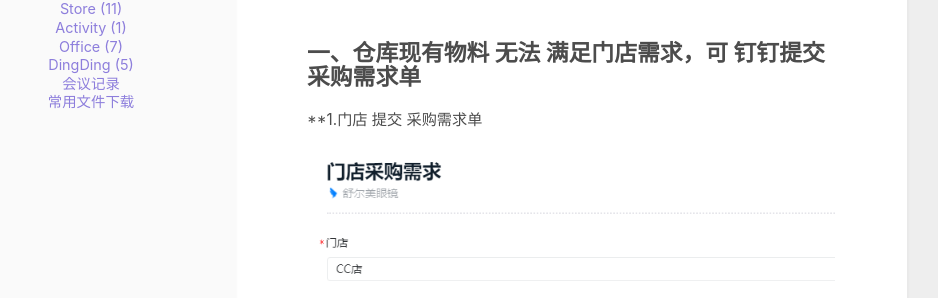
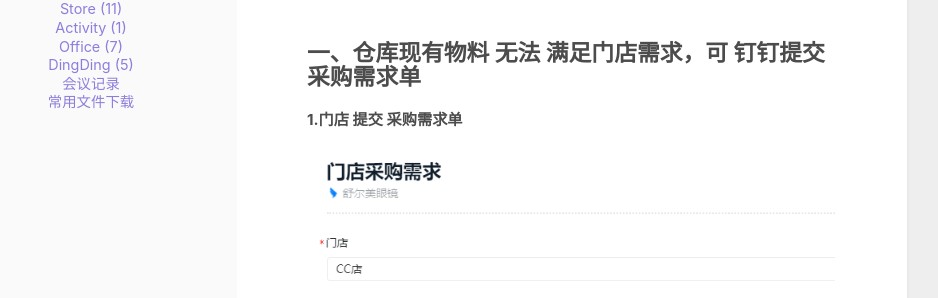
Before and after one commit to cuihuanhuan/cuihuanhuan.github.io, a Jekyll site: the page built from _posts/2022-09-28-【钉钉】门店采购需求单.md, in a window 1280 px wide. Shown: the part 240-538 px from the top of the page, without its empty margins (213-1151 px from the left). Built offline with Jekyll 4.4.1, drawn with Linux system fonts in a browser that asks for light colours.

```diff
--- a/_posts/2022-09-28-【钉钉】门店采购需求单.md
+++ b/_posts/2022-09-28-【钉钉】门店采购需求单.md
@@ -7,7 +7,7 @@ category: DingDing
 
 ## 一、仓库现有物料 无法 满足门店需求，可 钉钉提交 采购需求单
 
-**1.门店 提交 采购需求单
+**1.门店 提交 采购需求单**
 
 ![order_for_card](/images/to_purchase_form.png)
 
```
